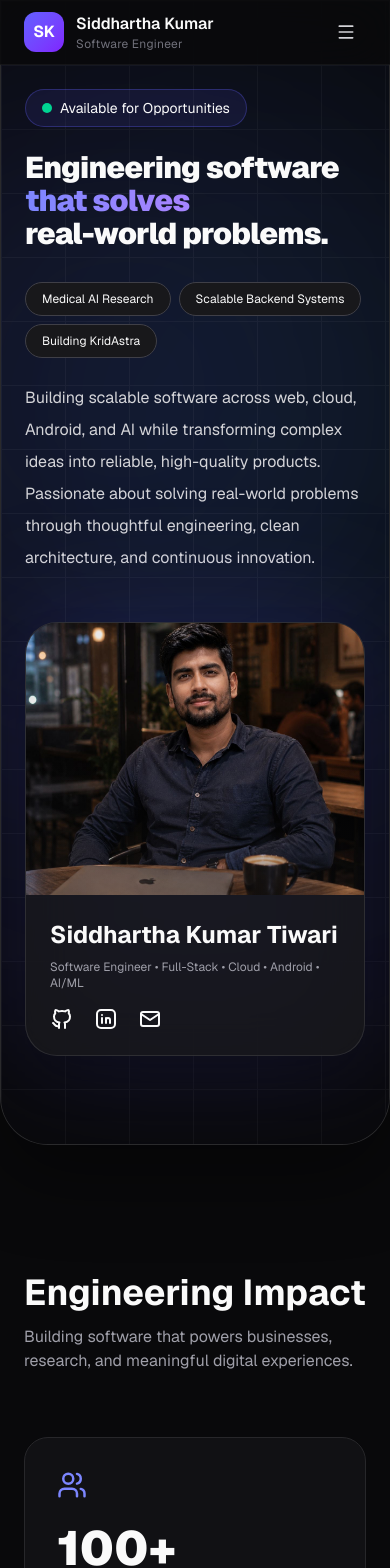
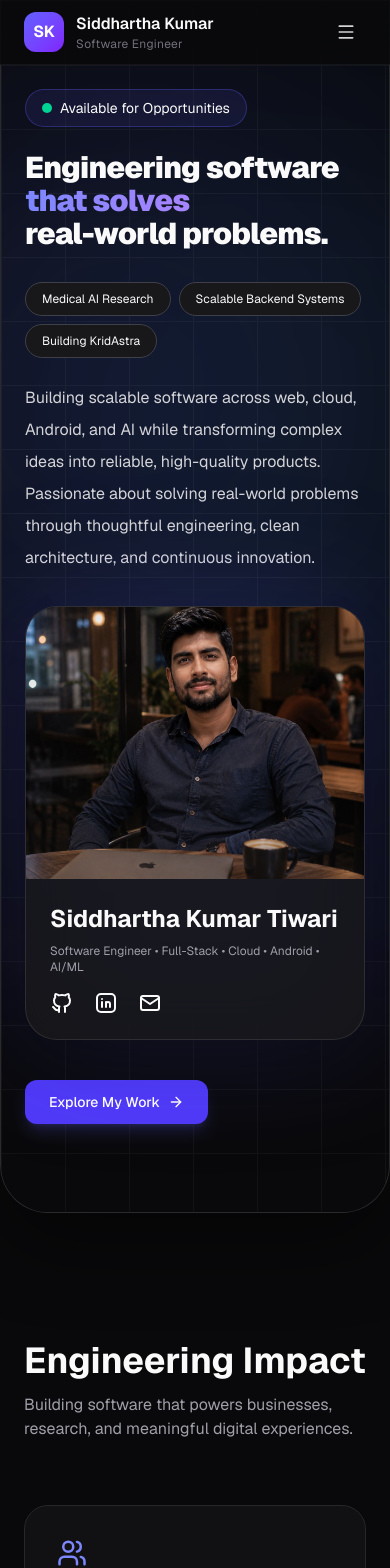
Before and after one commit to devsiddhartha31/devsiddhartha31.github.io, a Next.js app: page / in a window 390 px wide. Shown: the top 1568 px of the page. Built offline with nearby package versions, Linux system fonts and the light colour scheme.

Commit message:
refactor(hero): adapt hero layout for mobile responsiveness

```diff
--- a/components/hero/Hero.tsx
+++ b/components/hero/Hero.tsx
@@ -1,6 +1,7 @@
 import Container from "@/components/ui/Container";
 import HeroContent from "./HeroContent";
 import HeroImage from "./HeroImage";
+import HeroButtons from "./HeroButtons";
 import GradientBackground from "@/components/ui/GradientBackground";
 
 export default function Hero() {
@@ -8,11 +9,15 @@ export default function Hero() {
     <section className="relative overflow-hidden rounded-b-[48px] border-b border-white/5 shadow-[0_30px_80px_rgba(0,0,0,0.45)] bg-zinc-900/70 backdrop-blur-xl border border-white/10">
       <GradientBackground />
       <Container>
-        <div className="flex min-h-[calc(100vh)] items-center py-22">
-          <div className="grid w-full gap-12 xl:gap-20 lg:grid-cols-2">
+        <div className="flex min-h-[calc(100svh-4rem)] items-center py-22">
+          <div className="grid w-full gap-8 lg:grid-cols-2">
             <HeroContent />
 
             <HeroImage />
+
+            <div className="lg:hidden">
+              <HeroButtons />
+            </div>
           </div>
         </div>
       </Container>
```
